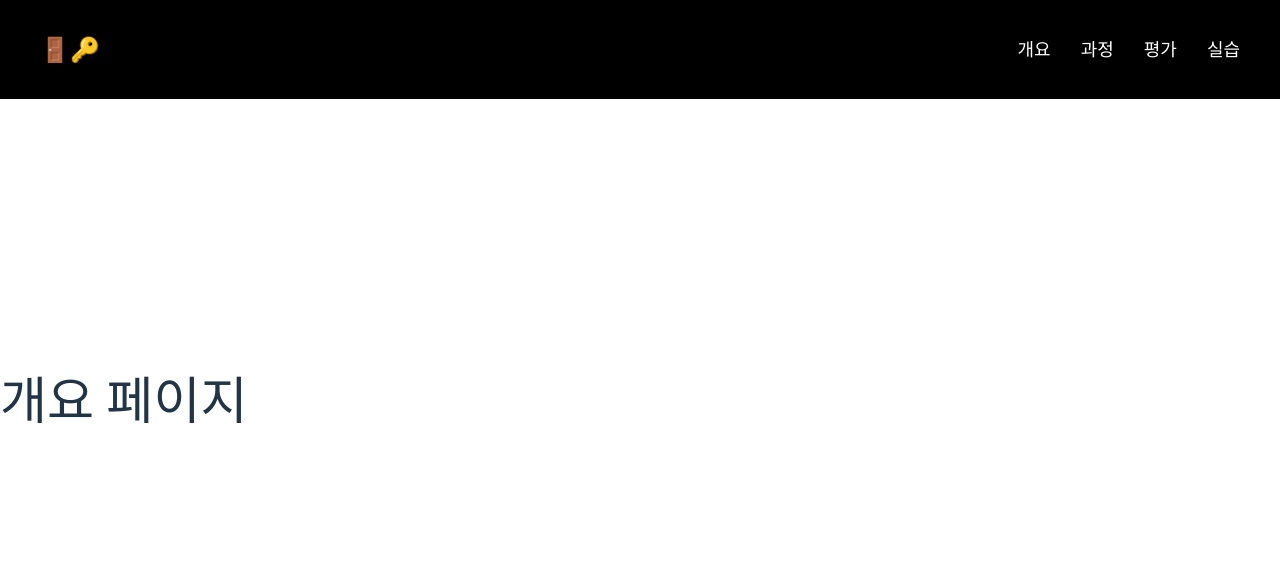
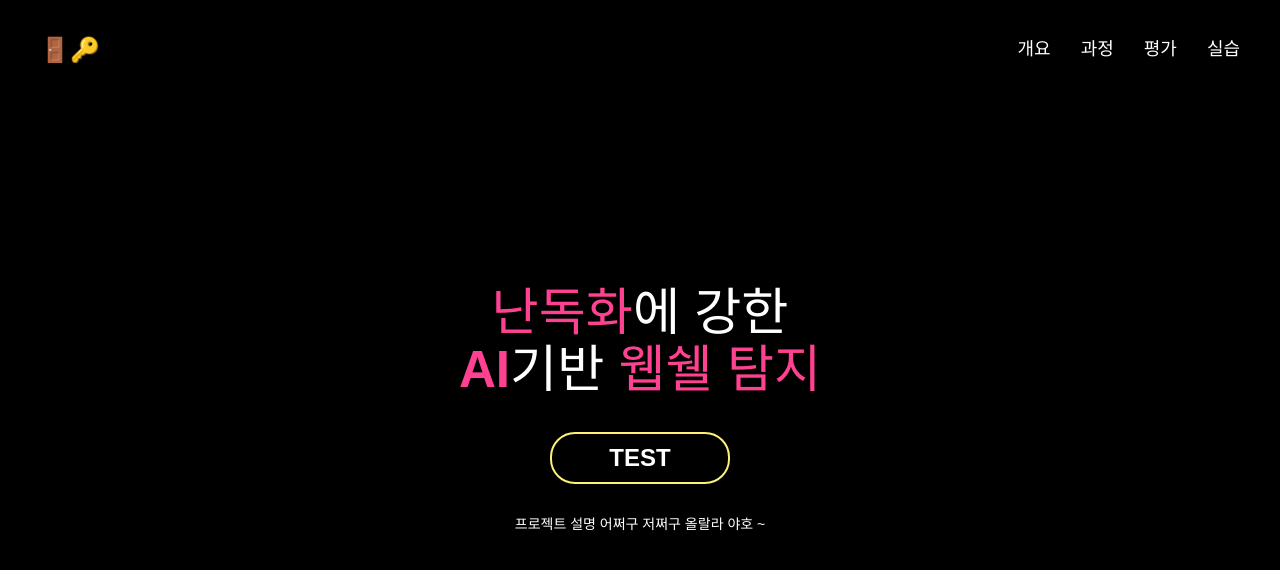
Before and after one commit to PNU-moonjigi/moonjigi-fe, a React (Vite) app: page /overview in a window 1280 px wide. Shown: the top 570 px of the page. Built offline with nearby package versions, Linux system fonts and the light colour scheme.

Commit message:
feat: 개요 페이지의 TestPage 구현

```diff
--- /dev/null
+++ b/src/overviewPage/OverviewPage.css
@@ -0,0 +1,43 @@
+body {
+    margin: 0;
+    padding: 0;
+    height: 500px;
+    font-family: 'Arial', sans-serif;
+    background-color: black;
+    color: white;
+    display: flex;
+    justify-content: center;
+    align-items: center;
+    text-align: center;
+}
+
+.content {
+    max-width: 500px;
+}
+
+.highlight {
+    color: #FF4191;
+}
+
+.test-button {
+    background-color: transparent;
+    width: 180px;
+    border: 2px solid #FFF078;
+    color: white;
+    font-size: 24px;
+    font-weight: bold;
+    padding: 10px 20px;
+    cursor: pointer;
+    border-radius: 25px;
+    transition: all 0.3s;
+}
+
+.test-button:hover {
+    border: 2px solid #FF4191;
+}
+
+.description {
+    margin-top: 30px;
+    font-size: 14px;
+    color: white;
+}
--- /dev/null
+++ b/src/overviewPage/TestPage.tsx
@@ -0,0 +1,20 @@
+function TestPage() {
+    return (
+            <div className="content">
+                <h1>
+                    <span className="highlight">난독화</span>
+                    <span>에 강한</span>
+                    <br />
+                    <span className="highlight">AI</span>
+                    <span>기반</span>
+                    <span className="highlight"> 웹쉘 탐지</span>
+                </h1>
+                <button className="test-button">TEST</button>
+                <p className="description">
+                    프로젝트 설명 어쩌구 저쩌구 올랄라 야호 ~
+                </p>
+            </div>
+    );
+}
+
+export default TestPage;
--- a/src/page/Overview.tsx
+++ b/src/page/Overview.tsx
@@ -1,7 +1,11 @@
 import React from 'react';
+import '../overviewPage/OverviewPage.css';
+import TestPage from "../overviewPage/TestPage.tsx";
 
 const Overview: React.FC = () => {
-    return <div><h1>개요 페이지</h1></div>;
+    return (
+        <TestPage/>
+    );
 };
 
 export default Overview;
```
